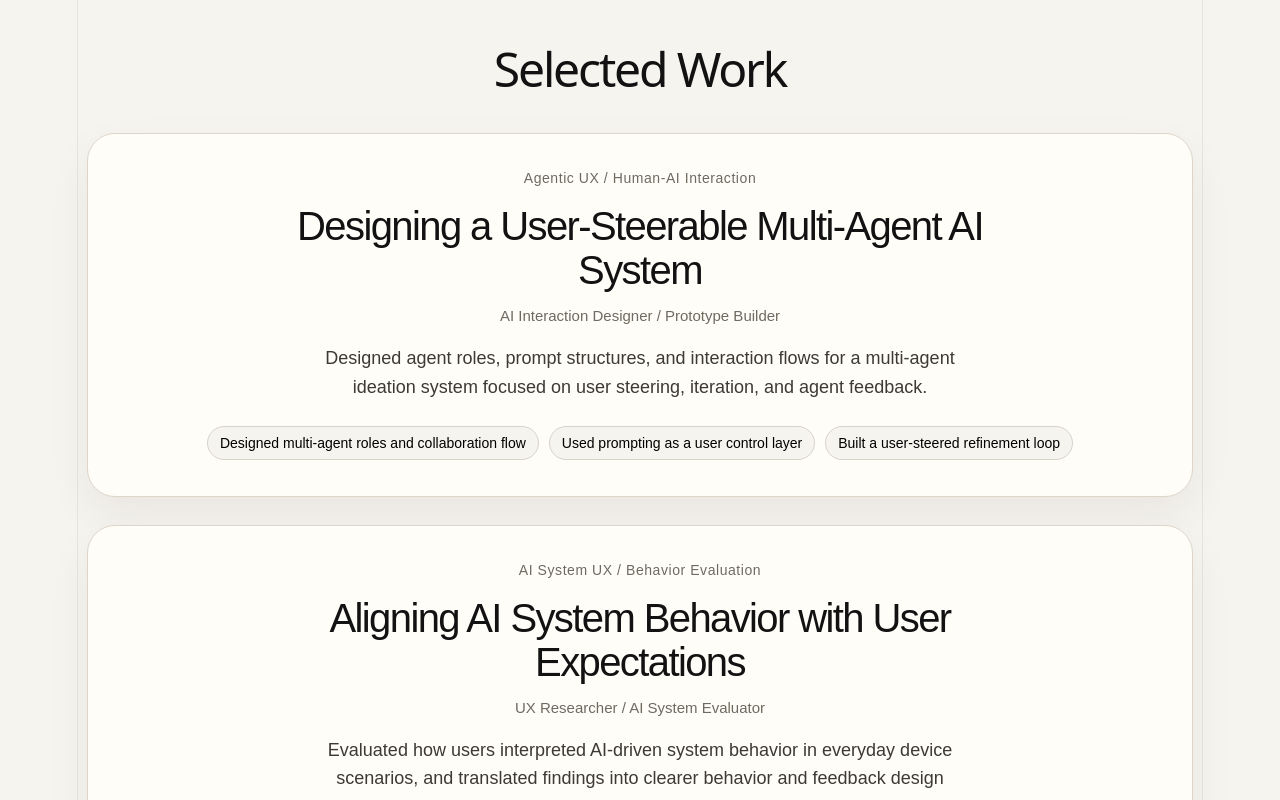
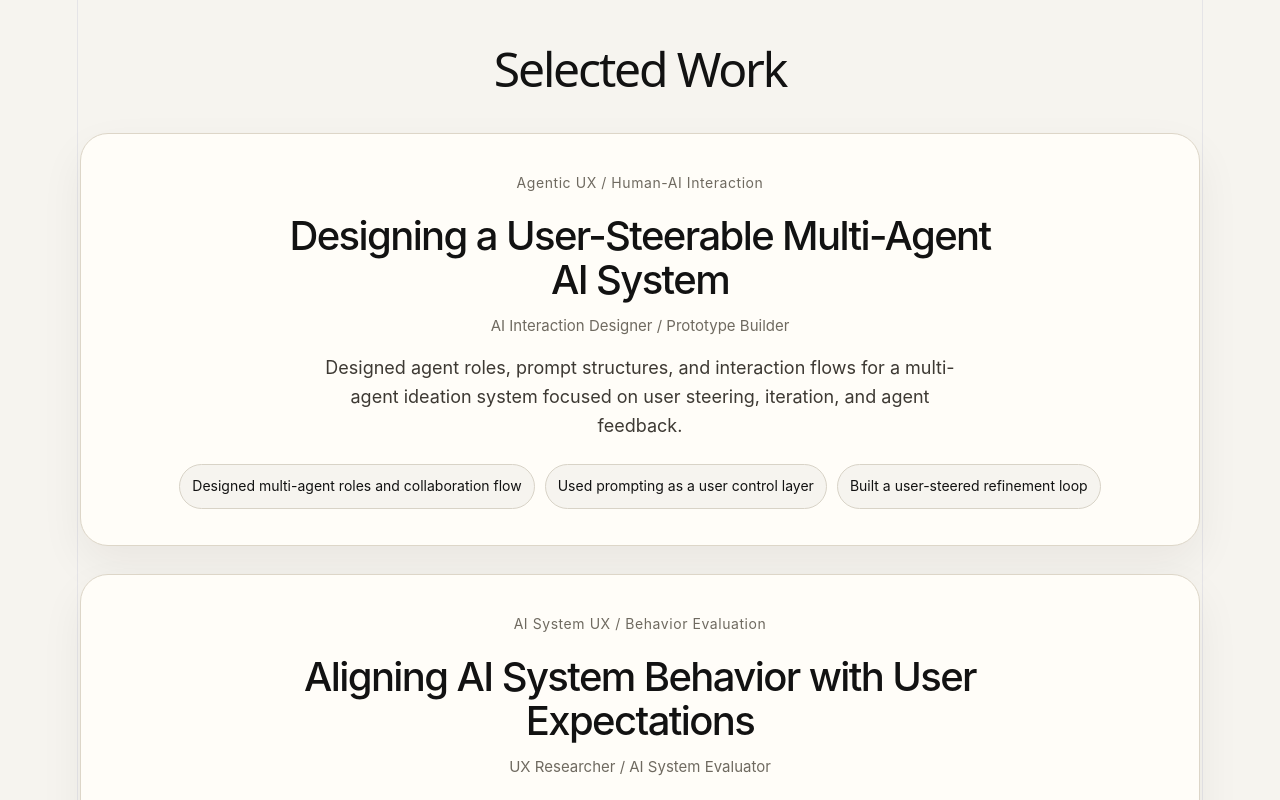
Before and after one commit to IsFolk/ytseng.github.io, a React (Vite) app in the folder ai-portfolio/: page / in a window 1280 px wide. Shown: the part 960-1760 px from the top of the page. Built offline with nearby package versions, Linux system fonts and the light colour scheme.

Commit message:
fix dark mode text color of highlights

```diff
--- a/ai-portfolio/src/components/ProjectCard.jsx
+++ b/ai-portfolio/src/components/ProjectCard.jsx
@@ -3,8 +3,9 @@ import styles from "./ProjectCard.module.css";
 
 export default function ProjectCard({ project, onClick }) {
   const Card = onClick ? "button" : Link;
+
   const cardProps = onClick
-    ? { onClick: () => onClick(project.slug) }
+    ? { type: "button", onClick: () => onClick(project.slug) }
     : { to: `/projects/${project.slug}` };
 
   return (
--- a/ai-portfolio/src/components/ProjectCard.module.css
+++ b/ai-portfolio/src/components/ProjectCard.module.css
@@ -1,5 +1,10 @@
 .card {
   display: block;
+  width: 100%;
+  appearance: none;
+  font: inherit;
+  cursor: pointer;
+
   background: #fffdf8;
   border: 1px solid #ddd6c8;
   border-radius: 28px;
@@ -7,6 +12,8 @@
   box-shadow: 0 18px 45px rgba(32, 24, 12, 0.06);
   transition: transform 0.2s ease, box-shadow 0.2s ease;
   text-align: center;
+
+  color: #121212;
 }
 
 .card:hover {
@@ -62,6 +69,7 @@
   padding: 8px 12px;
   font-size: 14px;
   background: #f6f4ef;
+  color: #121212;
 }
 
 @media (max-width: 900px) {
```
